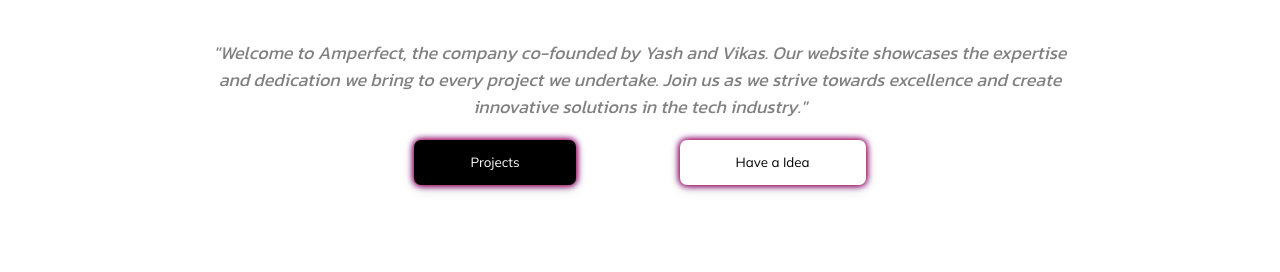
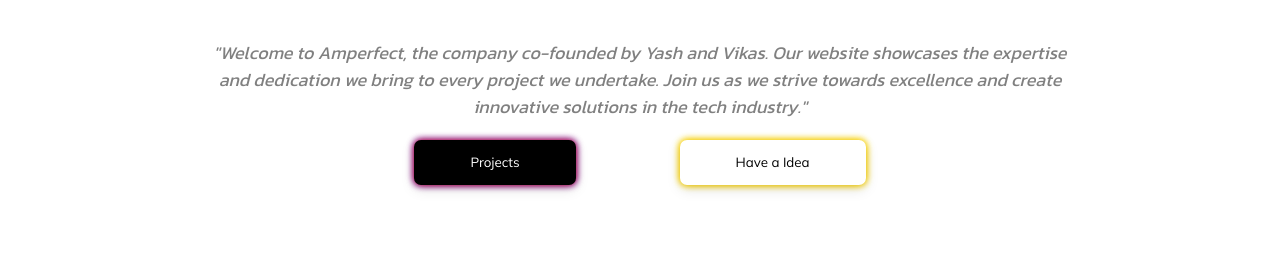
Before and after one commit to Yash-pede/Amperfect.tech, a plain HTML site: page index.html in a window 1280 px wide. Shown: the part 528-800 px from the top of the page. Drawn offline with Linux system fonts and the light colour scheme.

Commit message:
buttons minor changes

```diff
--- a/style.css
+++ b/style.css
@@ -120,7 +120,7 @@ body {
   color: black;
   background-color: white;
   border-color: white;
-  box-shadow: 0 4px 14px 0 rgba(0, 0, 0, 0.128), 0 0 7px red, 0 0 7px blue;
+  box-shadow: 0 4px 14px 0 rgba(0, 0, 0, 0.128), 0 0 7px gold, 0 0 7px gold;
 }
 .introbut button:hover {
   cursor: pointer;
```
